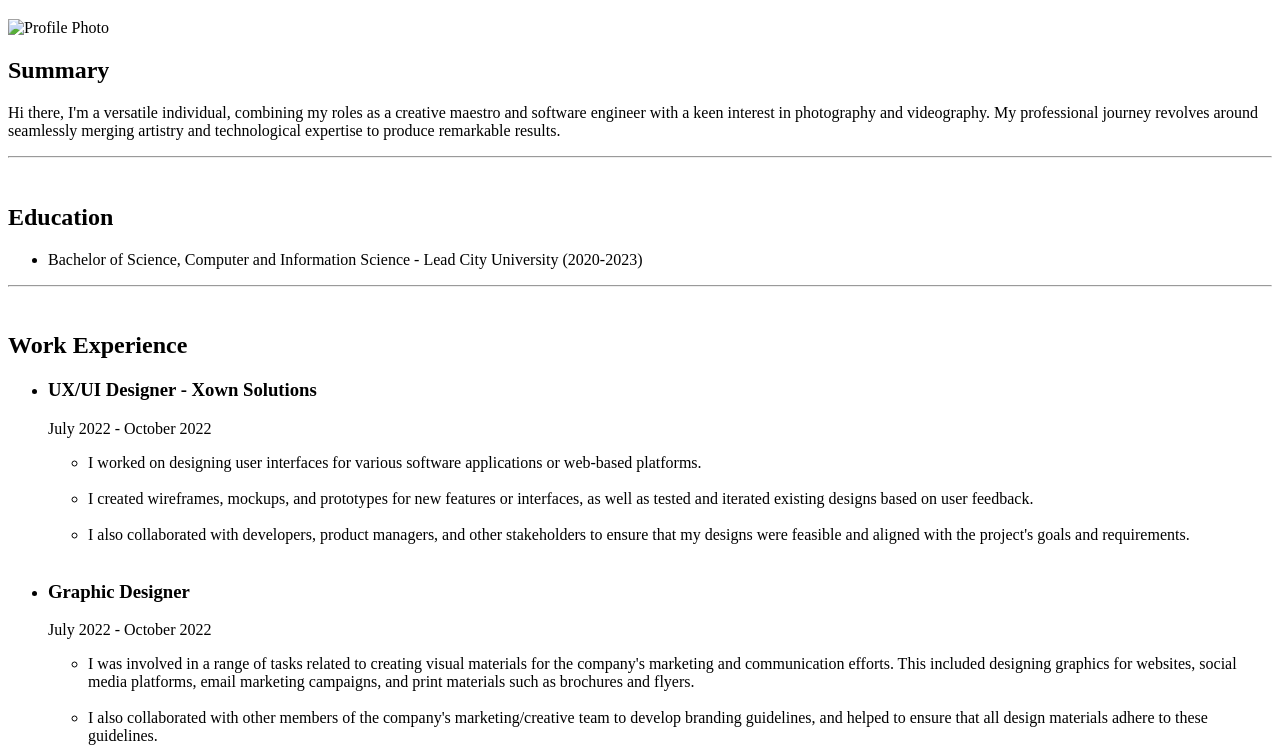
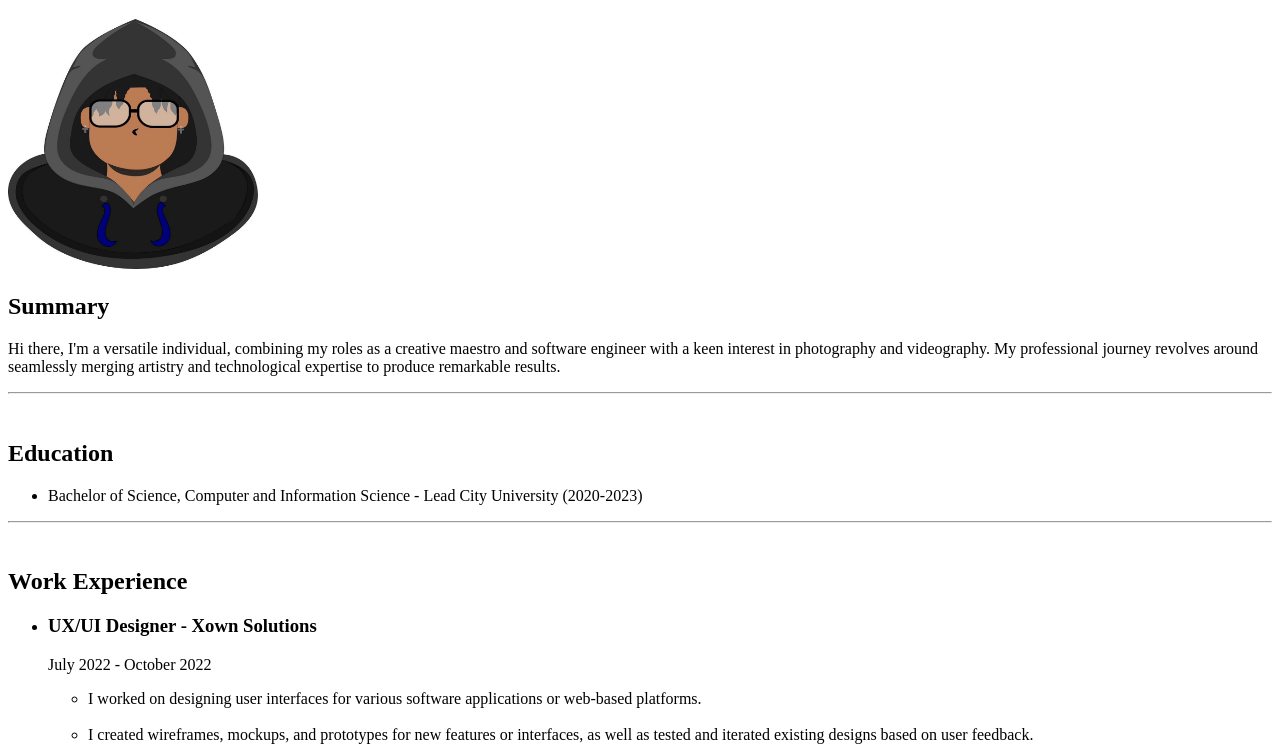
Before and after one commit to theeniolaade/Online-Resume, a plain HTML site: page index.html in a window 1280 px wide. Shown: the part 61-808 px from the top of the page. Drawn offline with Linux system fonts and the light colour scheme.

Commit message:
Update index.html

```diff
--- a/index.html
+++ b/index.html
@@ -9,7 +9,7 @@
   <body>
     <h1>Eniola Adewale</h1>
     <img
-      src="Images/Profile Photo.jpg"
+      src="Profile Photo.jpg"
       alt="Profile Photo"
       width="250"
       height="250"
```
